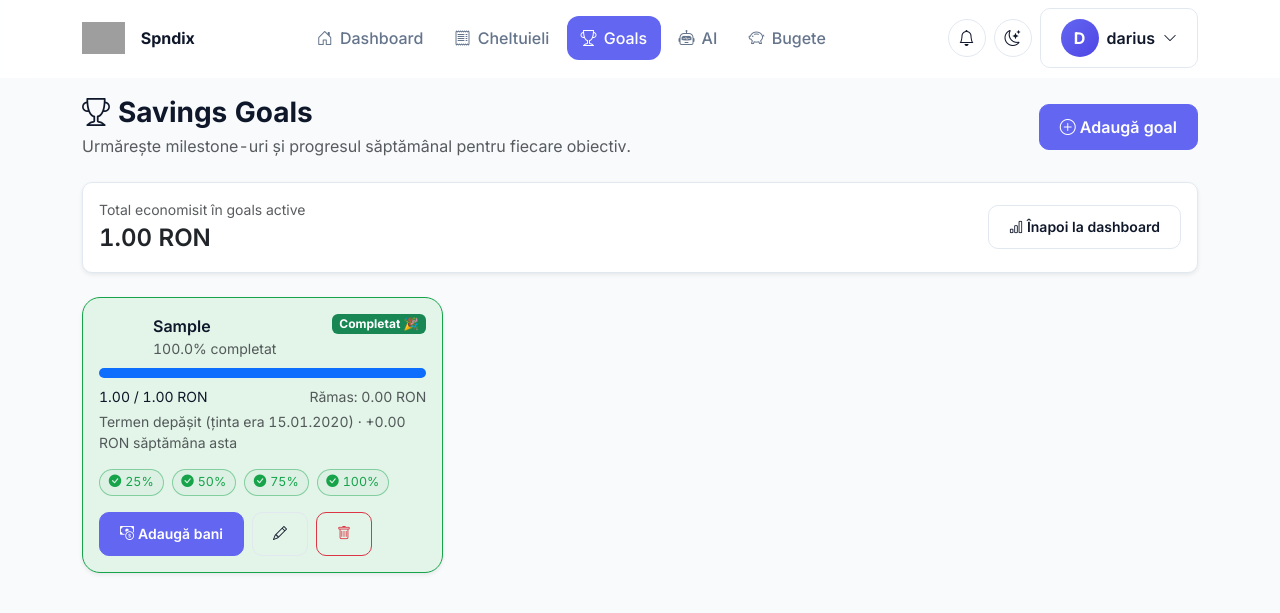
After one commit to DariusAftan/spndix, a Django app: page /goals/ in a window 1280 px wide. The commit adds this page. Shown: the top 613 px of the page. Run offline with Django 5.2, Linux system fonts and the light colour scheme; a user stored in the database is signed in; tables that the repository leaves empty hold one stand-in row (values such as "Sample post"); grey boxes are pictures that could not be loaded.

Commit message:
Last update

```diff
--- a/ProiectDjango/spndix/templates/spndix/base.html
+++ b/ProiectDjango/spndix/templates/spndix/base.html
@@ -456,6 +456,7 @@
                 <ul class="nav center-nav desktop-nav flex-nowrap align-items-center justify-content-center gap-1 mx-auto">
                     <li class="nav-item"><a class="nav-link" href="{% url 'dashboard' %}"><i class="bi bi-house-door"></i> Dashboard</a></li>
                     <li class="nav-item"><a class="nav-link" href="{% url 'lista_cheltuieli' %}"><i class="bi bi-receipt"></i> Cheltuieli</a></li>
+                    <li class="nav-item"><a class="nav-link" href="{% url 'lista_goals' %}"><i class="bi bi-trophy"></i> Goals</a></li>
                     <li class="nav-item"><a class="nav-link" href="{% url 'analiza_ai' %}"><i class="bi bi-robot"></i> AI</a></li>
                     <li class="nav-item"><a class="nav-link" href="{% url 'lista_bugete' %}"><i class="bi bi-piggy-bank"></i> Bugete</a></li>
                 </ul>
@@ -517,6 +518,7 @@
         <a class="btn btn-light text-start mb-2" href="{% url 'dashboard' %}"><i class="bi bi-house-door me-2"></i>Dashboard</a>
         <a class="btn btn-light text-start mb-2" href="{% url 'lista_cheltuieli' %}"><i class="bi bi-receipt me-2"></i>Cheltuieli</a>
         <a class="btn btn-light text-start mb-2" href="{% url 'adauga_cheltuiala' %}"><i class="bi bi-plus-circle me-2"></i>Adaugă cheltuială</a>
+        <a class="btn btn-light text-start mb-2" href="{% url 'lista_goals' %}"><i class="bi bi-trophy me-2"></i>Goals</a>
         <a class="btn btn-light text-start mb-2" href="{% url 'lista_bugete' %}"><i class="bi bi-piggy-bank me-2"></i>Bugete</a>
         <a class="btn btn-light text-start mb-2" href="{% url 'analiza_ai' %}"><i class="bi bi-robot me-2"></i>Analiză AI</a>
         <a class="btn btn-light text-start mb-2 d-flex justify-content-between align-items-center" href="{% url 'dashboard' %}#forecast-alerts">
@@ -560,6 +562,7 @@
     <div class="d-flex justify-content-between align-items-center gap-1">
         <a href="{% url 'dashboard' %}"><i class="bi bi-house-door"></i><span>Dashboard</span></a>
         <a href="{% url 'lista_cheltuieli' %}"><i class="bi bi-receipt"></i><span>Cheltuieli</span></a>
+        <a href="{% url 'lista_goals' %}"><i class="bi bi-trophy"></i><span>Goals</span></a>
         <a href="{% url 'adauga_cheltuiala' %}"><i class="bi bi-plus-circle"></i><span>Adaugă</span></a>
         <a href="{% url 'lista_bugete' %}"><i class="bi bi-piggy-bank"></i><span>Bugete</span></a>
         <a href="{% url 'profil' %}"><i class="bi bi-person-gear"></i><span>Profil</span></a>
--- /dev/null
+++ b/ProiectDjango/spndix/templates/spndix/goals/lista.html
@@ -0,0 +1,160 @@
+{% extends 'spndix/base.html' %}
+
+{% block titlu %}Goals - Spndix{% endblock %}
+
+{% block extra_head %}
+<style>
+    .goal-card {
+        border-radius: 18px;
+        border: 1px solid var(--border);
+        background: var(--bg-card);
+        transition: transform .2s ease, box-shadow .2s ease;
+    }
+
+    .goal-card:hover {
+        transform: translateY(-2px);
+        box-shadow: var(--shadow-lg);
+    }
+
+    .goal-card.goal-complete {
+        border-color: #16a34a;
+        background: color-mix(in srgb, #16a34a 12%, var(--bg-card));
+    }
+
+    .goal-icon {
+        width: 46px;
+        height: 46px;
+        border-radius: 14px;
+        display: grid;
+        place-items: center;
+        font-size: 1.25rem;
+        flex-shrink: 0;
+    }
+
+    .milestone-chip {
+        border: 1px solid var(--border);
+        border-radius: 999px;
+        padding: .2rem .55rem;
+        font-size: .78rem;
+        background: var(--bg-primary);
+        color: var(--text-secondary);
+        display: inline-flex;
+        align-items: center;
+        gap: .25rem;
+    }
+
+    .milestone-chip.reached {
+        border-color: rgba(22, 163, 74, .45);
+        background: color-mix(in srgb, #16a34a 15%, var(--bg-primary));
+        color: #16a34a;
+    }
+</style>
+{% endblock %}
+
+{% block content %}
+<div class="d-flex justify-content-between align-items-center mb-4 flex-wrap gap-2">
+    <div>
+        <h2 class="page-title mb-1"><i class="bi bi-trophy me-2"></i>Savings Goals</h2>
+        <p class="text-body-secondary mb-0">Urmărește milestone-uri și progresul săptămânal pentru fiecare obiectiv.</p>
+    </div>
+    <a href="{% url 'adauga_goal' %}" class="btn btn-primary">
+        <i class="bi bi-plus-circle me-1"></i>Adaugă goal
+    </a>
+</div>
+
+<div class="card shadow-sm mb-4">
+    <div class="card-body d-flex justify-content-between align-items-center flex-wrap gap-2">
+        <div>
+            <div class="small text-body-secondary">Total economisit în goals active</div>
+            <div class="fw-semibold fs-4">{{ total_economisit|floatformat:2 }} RON</div>
+        </div>
+        <a href="{% url 'dashboard' %}" class="btn btn-outline-dark btn-sm">
+            <i class="bi bi-bar-chart me-1"></i>Înapoi la dashboard
+        </a>
+    </div>
+</div>
+
+{% if goal_cards %}
+    <div class="row g-3">
+        {% for item in goal_cards %}
+            <div class="col-lg-6 col-xl-4">
+                <div class="goal-card shadow-sm h-100 p-3 {% if item.completat %}goal-complete{% endif %}">
+                    <div class="d-flex justify-content-between align-items-start gap-2 mb-2">
+                        <div class="d-flex align-items-center gap-2 min-w-0">
+                            <span class="goal-icon" style="background: color-mix(in srgb, {{ item.goal.culoare }} 18%, transparent); color: {{ item.goal.culoare }};">
+                                <i class="bi {{ item.goal.icon|default:'bi-piggy-bank' }}"></i>
+                            </span>
+                            <div class="min-w-0">
+                                <div class="fw-semibold text-truncate">{{ item.goal.titlu }}</div>
+                                <div class="small text-body-secondary">{{ item.procent }}% completat</div>
+                            </div>
+                        </div>
+                        {% if item.completat %}
+                            <span class="badge bg-success">Completat 🎉</span>
+                        {% elif not item.goal.activ %}
+                            <span class="badge bg-secondary">Inactiv</span>
+                        {% endif %}
+                    </div>
+
+                    <div class="progress mb-2" style="height: 10px; background: var(--bg-secondary);">
+                        <div class="progress-bar" role="progressbar" style="width: {{ item.procent }}%; background: {{ item.goal.culoare }};"></div>
+                    </div>
+
+                    <div class="d-flex justify-content-between align-items-center small mb-1">
+                        <span>{{ item.suma_curenta|floatformat:2 }} / {{ item.suma_tinta|floatformat:2 }} RON</span>
+                        <span class="text-body-secondary">Rămas: {{ item.suma_ramasa|floatformat:2 }} RON</span>
+                    </div>
+
+                    <div class="small text-body-secondary mb-3">
+                        {% if item.zile_ramase is not None %}
+                            {% if item.zile_ramase >= 0 %}
+                                {{ item.zile_ramase }} zile rămase până la {{ item.goal.data_tinta|date:'d.m.Y' }}
+                            {% else %}
+                                Termen depășit (ținta era {{ item.goal.data_tinta|date:'d.m.Y' }})
+                            {% endif %}
+                        {% else %}
+                            Fără dată țintă setată
+                        {% endif %}
+                        · +{{ item.contributie_saptamana|floatformat:2 }} RON săptămâna asta
+                    </div>
+
+                    <div class="d-flex flex-wrap gap-2 mb-3">
+                        {% for milestone in item.milestones %}
+                            <span class="milestone-chip {% if milestone.atins %}reached{% endif %}">
+                                {% if milestone.atins %}
+                                    <i class="bi bi-check-circle-fill"></i>
+                                {% else %}
+                                    <i class="bi bi-circle"></i>
+                                {% endif %}
+                                {{ milestone.prag }}%
+                            </span>
+                        {% endfor %}
+                    </div>
+
+                    <div class="d-flex gap-2 flex-wrap mt-auto">
+                        <a href="{% url 'adauga_contributie' item.goal.pk %}" class="btn btn-sm btn-primary">
+                            <i class="bi bi-cash-coin me-1"></i>Adaugă bani
+                        </a>
+                        <a href="{% url 'editeaza_goal' item.goal.pk %}" class="btn btn-sm btn-outline-dark">
+                            <i class="bi bi-pencil"></i>
+                        </a>
+                        <a href="{% url 'sterge_goal' item.goal.pk %}" class="btn btn-sm btn-outline-danger">
+                            <i class="bi bi-trash"></i>
+                        </a>
+                    </div>
+                </div>
+            </div>
+        {% endfor %}
+    </div>
+{% else %}
+    <div class="card shadow-sm">
+        <div class="card-body text-center py-5">
+            <i class="bi bi-trophy display-1 text-body-secondary"></i>
+            <p class="text-body-secondary mt-3 mb-0">Nu ai niciun goal creat încă.</p>
+            <a href="{% url 'adauga_goal' %}" class="btn btn-primary mt-3">
+                <i class="bi bi-plus-circle me-1"></i>Creează primul goal
+            </a>
+        </div>
+    </div>
+{% endif %}
+{% endblock %}
--- a/ProiectDjango/spndix/urls.py
+++ b/ProiectDjango/spndix/urls.py
@@ -9,6 +9,11 @@ urlpatterns = [
     path('analiza/', views.analiza_ai, name='analiza_ai'),
     path('alerte/citita/<int:pk>/', views.marca_citita, name='marca_citita'),
     path('scaneaza-bon/', views.scaneaza_bon, name='scaneaza_bon'),
+    path('goals/', views.lista_goals, name='lista_goals'),
+    path('goals/adauga/', views.adauga_goal, name='adauga_goal'),
+    path('goals/editeaza/<int:pk>/', views.editeaza_goal, name='editeaza_goal'),
+    path('goals/sterge/<int:pk>/', views.sterge_goal, name='sterge_goal'),
+    path('goals/contributie/<int:pk>/', views.adauga_contributie, name='adauga_contributie'),
     path('adauga/', views.adauga_cheltuiala, name='adauga_cheltuiala'),
     path('editeaza/<int:pk>/', views.editeaza_cheltuiala, name='editeaza_cheltuiala'),
     path('sterge/<int:pk>/', views.sterge_cheltuiala, name='sterge_cheltuiala'),
--- a/ProiectDjango/spndix/views.py
+++ b/ProiectDjango/spndix/views.py
@@ -1,7 +1,24 @@
 from django.shortcuts import render, get_object_or_404, redirect
 from django.contrib.auth.decorators import login_required
-from .models import Cheltuiala, Categorie, Budget, AIAnaliza, UserProfile, ForecastAlert, LUNA_CHOICES
-from .forms import CheltuialaForm, RegisterForm, BudgetForm, UserProfileForm
+from .models import (
+    Cheltuiala,
+    Categorie,
+    Budget,
+    AIAnaliza,
+    UserProfile,
+    ForecastAlert,
+    SavingsGoal,
+    GoalContribution,
+    LUNA_CHOICES,
+)
+from .forms import (
+    CheltuialaForm,
+    RegisterForm,
+    BudgetForm,
+    UserProfileForm,
+    SavingsGoalForm,
+    GoalContributionForm,
+)
 from django.contrib import messages
 from django.contrib.auth import login
 from django.db.models import Sum
@@ -293,6 +310,66 @@ def calculate_forecasts(utilizator):
         .select_related('categorie')
         .order_by('-creat_la')[:8]
     )
+
+
+def procent_goal(suma_curenta, suma_tinta):
+    suma_tinta = Decimal(suma_tinta or 0)
+    if suma_tinta <= 0:
+        return Decimal('0')
+    return (Decimal(suma_curenta or 0) / suma_tinta) * Decimal('100')
+
+
+def construieste_goal_status(goal, contributii_saptamana_map=None):
+    azi = timezone.localdate()
+    suma_tinta = Decimal(goal.suma_tinta or 0)
+    suma_curenta = Decimal(goal.suma_curenta or 0)
+    procent_real = procent_goal(suma_curenta, suma_tinta)
+    procent_limitat = min(procent_real, Decimal('100'))
+    suma_ramasa = rotunjeste_bani(max(suma_tinta - suma_curenta, Decimal('0')))
+    contributie_saptamana = Decimal('0')
+    if contributii_saptamana_map is not None:
+        contributie_saptamana = Decimal(contributii_saptamana_map.get(goal.pk, Decimal('0')) or 0)
+
+    zile_ramase = None
+    if goal.data_tinta:
+        zile_ramase = (goal.data_tinta - azi).days
+
+    milestones = []
+    for prag in (25, 50, 75, 100):
+        milestones.append({'prag': prag, 'atins': procent_real >= Decimal(prag)})
+
+    return {
+        'goal': goal,
+        'suma_tinta': suma_tinta,
+        'suma_curenta': suma_curenta,
+        'suma_ramasa': suma_ramasa,
+        'procent_real': float(procent_real),
+        'procent': float(procent_limitat.quantize(Decimal('0.1'), rounding=ROUND_HALF_UP)),
+        'zile_ramase': zile_ramase,
+        'contributie_saptamana': rotunjeste_bani(contributie_saptamana),
+        'milestones': milestones,
+        'completat': suma_tinta > 0 and suma_curenta >= suma_tinta,
+    }
+
+
+def notifica_milestone_goal(goal, procent_inainte, procent_dupa):
+    azi = timezone.localdate()
+    zile_ramase = (goal.data_tinta - azi).days if goal.data_tinta else None
+    suma_ramasa = rotunjeste_bani(max(Decimal(goal.suma_tinta or 0) - Decimal(goal.suma_curenta or 0), Decimal('0')))
+
+    for prag in (25, 50, 75, 100):
+        if procent_inainte < prag <= procent_dupa:
+            mesaj = f"Ai atins {prag}% din goal-ul '{goal.titlu}'! Mai ai nevoie de {suma_ramasa} RON."
+            actiune = f"Continuă contribuțiile pentru '{goal.titlu}' până atingi ținta completă."
+            creeaza_alerta_daca_nu_exista(
+                utilizator=goal.utilizator,
+                categorie=None,
+                tip='economie_posibila',
+                mesaj=mesaj,
+                suma_implicata=suma_ramasa,
+                zile_ramase=zile_ramase,
+                actiune_recomandata=actiune,
+            )
 
 
 def obtine_filtre_luna_an(request):
@@ -885,6 +962,23 @@ def dashboard(request):
         bar_data.append(float(total))
 
     forecast_alerts = calculate_forecasts(request.user)
+    goals_active = SavingsGoal.objects.filter(utilizator=request.user, activ=True)
+    inceput_saptamana = timezone.localdate() - timedelta(days=6)
+    contributii_saptamana = GoalContribution.objects.filter(
+        goal__utilizator=request.user,
+        goal__activ=True,
+        data__gte=inceput_saptamana,
+    ).values('goal_id').annotate(total=Sum('suma'))
+    contributii_saptamana_map = {
+        item['goal_id']: Decimal(item['total'] or 0)
+        for item in contributii_saptamana
+    }
+    goals_top = [
+        construieste_goal_status(goal, contributii_saptamana_map)
+        for goal in goals_active.order_by('-creat_la')
+    ]
+    goals_top = sorted(goals_top, key=lambda item: item['procent_real'], reverse=True)[:3]
+    total_economisit_goals = goals_active.aggregate(total=Sum('suma_curenta'))['total'] or Decimal('0')
 
     context = {
         'total_luna': total_luna,
@@ -898,6 +992,9 @@ def dashboard(request):
         'bar_data': json.dumps(bar_data),
         'luna_curenta': azi.strftime('%B %Y'),
         'forecast_alerts': forecast_alerts,
+        'goals_top': goals_top,
+        'total_economisit_goals': rotunjeste_bani(total_economisit_goals),
+        'goals_active_count': goals_active.count(),
     }
     return render(request, 'spndix/dashboard.html', context)
 
@@ -913,6 +1010,111 @@ def marca_citita(request, pk):
     if next_url:
         return redirect(next_url)
     return redirect('dashboard')
+
+
+@login_required
+def lista_goals(request):
+    goals = SavingsGoal.objects.filter(utilizator=request.user).order_by('-activ', 'data_tinta', '-creat_la')
+    inceput_saptamana = timezone.localdate() - timedelta(days=6)
+    contributii_saptamana = GoalContribution.objects.filter(
+        goal__utilizator=request.user,
+        data__gte=inceput_saptamana,
+    ).values('goal_id').annotate(total=Sum('suma'))
+    contributii_saptamana_map = {
+        item['goal_id']: Decimal(item['total'] or 0)
+        for item in contributii_saptamana
+    }
+
+    goal_cards = [construieste_goal_status(goal, contributii_saptamana_map) for goal in goals]
+    total_economisit = SavingsGoal.objects.filter(
+        utilizator=request.user,
+        activ=True,
+    ).aggregate(total=Sum('suma_curenta'))['total'] or Decimal('0')
+
+    context = {
+        'goal_cards': goal_cards,
+        'total_economisit': rotunjeste_bani(total_economisit),
+    }
+    return render(request, 'spndix/goals/lista.html', context)
+
+
+@login_required
+def adauga_goal(request):
+    if request.method == 'POST':
+        form = SavingsGoalForm(request.POST)
+        if form.is_valid():
+            goal = form.save(commit=False)
+            goal.utilizator = request.user
+            goal.save()
+            messages.success(request, f"Goal-ul '{goal.titlu}' a fost creat.")
+            return redirect('lista_goals')
+    else:
+        form = SavingsGoalForm()
+
+    return render(request, 'spndix/form.html', {'form': form, 'titlu': 'Adaugă Goal', 'cancel_url': 'lista_goals'})
+
+
+@login_required
+def editeaza_goal(request, pk):
+    goal = get_object_or_404(SavingsGoal, pk=pk, utilizator=request.user)
+    if request.method == 'POST':
+        form = SavingsGoalForm(request.POST, instance=goal)
+        if form.is_valid():
+            goal = form.save()
+            messages.success(request, f"Goal-ul '{goal.titlu}' a fost actualizat.")
+            return redirect('lista_goals')
+    else:
+        form = SavingsGoalForm(instance=goal)
+
+    return render(request, 'spndix/form.html', {'form': form, 'titlu': 'Editează Goal', 'cancel_url': 'lista_goals'})
+
+
+@login_required
+def sterge_goal(request, pk):
+    goal = get_object_or_404(SavingsGoal, pk=pk, utilizator=request.user)
+    if request.method == 'POST':
+        titlu = goal.titlu
+        goal.delete()
+        messages.success(request, f"Goal-ul '{titlu}' a fost șters.")
+        return redirect('lista_goals')
+
+    return render(request, 'spndix/goals/confirmare_stergere.html', {'goal': goal})
+
+
+@login_required
+def adauga_contributie(request, pk):
+    goal = get_object_or_404(SavingsGoal, pk=pk, utilizator=request.user)
+    contributii = goal.contributii.all()[:15]
+    goal_status = construieste_goal_status(goal)
+
+    if request.method == 'POST':
+        form = GoalContributionForm(request.POST)
+        if form.is_valid():
+            procent_inainte = procent_goal(goal.suma_curenta, goal.suma_tinta)
+
+            contributie = form.save(commit=False)
+            contributie.goal = goal
+            contributie.data = timezone.localdate()
+            contributie.save()
+
+            goal.suma_curenta = rotunjeste_bani(Decimal(goal.suma_curenta or 0) + Decimal(contributie.suma or 0))
+            goal.save(update_fields=['suma_curenta'])
+
+            procent_dupa = procent_goal(goal.suma_curenta, goal.suma_tinta)
+            notifica_milestone_goal(goal, procent_inainte, procent_dupa)
+
+            messages.success(request, f"Ai adăugat {rotunjeste_bani(contributie.suma)} RON la goal-ul '{goal.titlu}'.")
+            return redirect('lista_goals')
+    else:
+        form = GoalContributionForm()
+
+    context = {
+        'goal': goal,
+        'goal_status': goal_status,
+        'form': form,
+        'contributii': contributii,
+    }
+    return render(request, 'spndix/goals/adauga_contributie.html', context)
 
 @login_required
 def lista_cheltuieli(request):
```
Also changed, not shown: ProiectDjango/spndix/admin.py (+15 -1 lines), ProiectDjango/spndix/forms.py (+26 -1 lines), ProiectDjango/spndix/models.py (+36 -0 lines), ProiectDjango/spndix/templates/spndix/dashboard.html (+41 -0 lines), ProiectDjango/spndix/templates/spndix/goals/adauga_contributie.html (added, +89 -0 lines), ProiectDjango/spndix/templates/spndix/goals/confirmare_stergere.html (added, +29 -0 lines), ProiectDjango/spndix/migrations/0008_savingsgoal_goalcontribution.py (added), ProiectDjango/spndix/static/spndix/images/logo.png (deleted).
